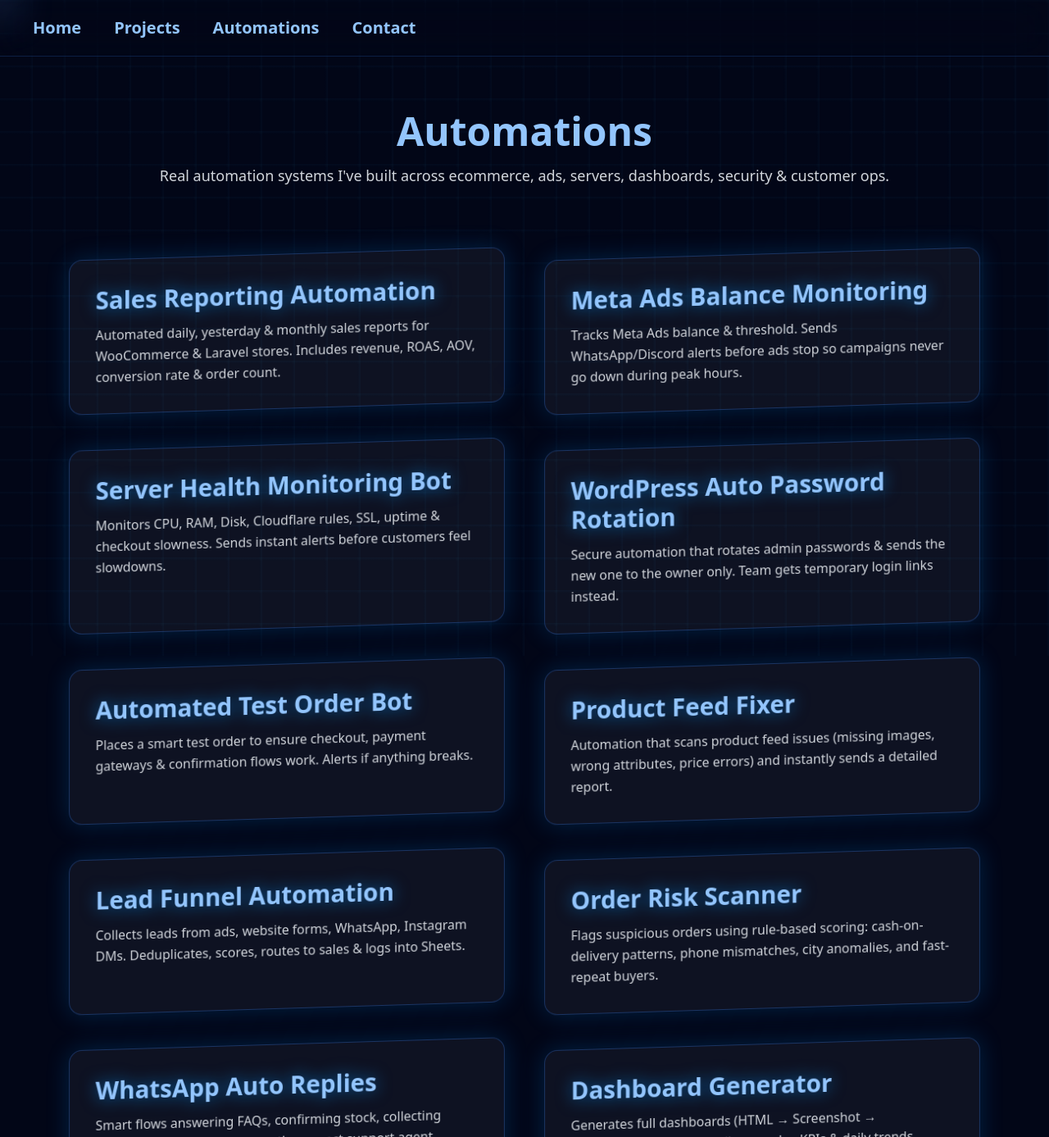
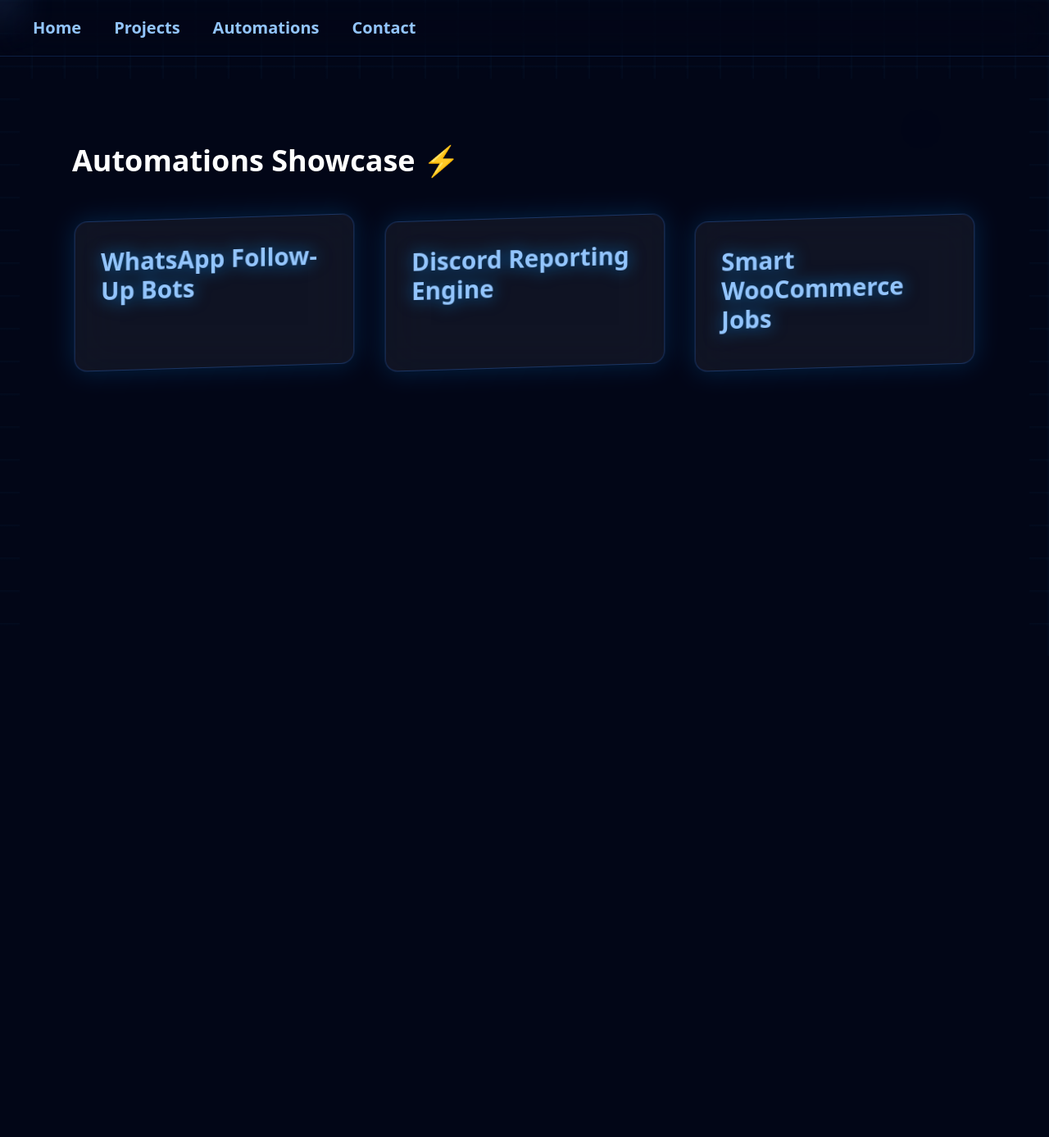
Before and after one commit to mina20032/mina-automation, a Next.js app: page /automations in a window 1280 px wide. Shown: the top 1387 px of the page at 82% size. After the commit the page ends 896 px from the top, so only its background shows below. Built offline with nearby package versions, Linux system fonts and the light colour scheme.

Commit message:
Refactor AutomationsPage component structure

```diff
--- a/src/app/automations/page.tsx
+++ b/src/app/automations/page.tsx
@@ -1,100 +1,40 @@
-import TiltCard from "../../components/TiltCard";
-import { motion } from "framer-motion";
+"use client";
+
+import PageTransition from "@/components/PageTransition";
+import TiltCard from "@/components/TiltCard";
+import Particles from "@/components/Particles";
 
 export default function AutomationsPage() {
   return (
-    <div className="max-w-6xl mx-auto pt-10 pb-32">
+    <PageTransition>
+      <div className="relative min-h-screen bg-[#020617] text-white">
 
-      {/* عنوان الصفحة */}
-      <motion.h1
-        initial={{ opacity: 0, y: 20, filter: "blur(10px)" }}
-        animate={{ opacity: 1, y: 0, filter: "blur(0px)" }}
-        transition={{ duration: 0.6 }}
-        className="text-5xl font-bold text-center text-blue-300 drop-shadow-[0_0_25px_rgba(0,150,255,0.6)]"
-      >
-        Automations
-      </motion.h1>
+        <Particles />
 
-      <p className="text-center mt-4 text-gray-300 text-lg px-4">
-        Real automation systems I've built across ecommerce, ads, servers, dashboards, security & customer ops.
-      </p>
+        <div className="max-w-6xl mx-auto py-20 px-6 relative z-10">
+          <h1 className="text-4xl font-extrabold mb-12">
+            Automations Showcase ⚡
+          </h1>
 
-      {/* Grid of Automations */}
-      <div className="grid md:grid-cols-2 gap-10 mt-20 px-4">
-
-        {/* #1 */}
+          <div className="grid grid-cols-1 md:grid-cols-2 lg:grid-cols-3 gap-8">
             <TiltCard
-          title="Sales Reporting Automation"
-          desc="Automated daily, yesterday & monthly sales reports for WooCommerce & Laravel stores. Includes revenue, ROAS, AOV, conversion rate & order count."
+              title="WhatsApp Follow-Up Bots"
+              description="Automated WhatsApp flows: COD confirmation, wrong-number detection, abandoned cart recovery."
             />
 
-        {/* #2 */}
             <TiltCard
-          title="Meta Ads Balance Monitoring"
-          desc="Tracks Meta Ads balance & threshold. Sends WhatsApp/Discord alerts before ads stop so campaigns never go down during peak hours."
+              title="Discord Reporting Engine"
+              description="Daily sales reports, ROAS dashboards, returns, cancellations & ads performance summaries."
             />
 
-        {/* #3 */}
             <TiltCard
-          title="Server Health Monitoring Bot"
-          desc="Monitors CPU, RAM, Disk, Cloudflare rules, SSL, uptime & checkout slowness. Sends instant alerts before customers feel slowdowns."
+              title="Smart WooCommerce Jobs"
+              description="Auto stock-sync, smart shipping calculator, order tagging, funnel tracking & customer insights."
             />
-
-        {/* #4 */}
-        <TiltCard
-          title="WordPress Auto Password Rotation"
-          desc="Secure automation that rotates admin passwords & sends the new one to the owner only. Team gets temporary login links instead."
-        />
-
-        {/* #5 */}
-        <TiltCard
-          title="Automated Test Order Bot"
-          desc="Places a smart test order to ensure checkout, payment gateways & confirmation flows work. Alerts if anything breaks."
-        />
-
-        {/* #6 */}
-        <TiltCard
-          title="Product Feed Fixer"
-          desc="Automation that scans product feed issues (missing images, wrong attributes, price errors) and instantly sends a detailed report."
-        />
-
-        {/* #7 */}
-        <TiltCard
-          title="Lead Funnel Automation"
-          desc="Collects leads from ads, website forms, WhatsApp, Instagram DMs. Deduplicates, scores, routes to sales & logs into Sheets."
-        />
-
-        {/* #8 */}
-        <TiltCard
-          title="Order Risk Scanner"
-          desc="Flags suspicious orders using rule-based scoring: cash-on-delivery patterns, phone mismatches, city anomalies, and fast-repeat buyers."
-        />
-
-        {/* #9 */}
-        <TiltCard
-          title="WhatsApp Auto Replies"
-          desc="Smart flows answering FAQs, confirming stock, collecting customer info, and routing to the correct support agent."
-        />
-
-        {/* #10 */}
-        <TiltCard
-          title="Dashboard Generator"
-          desc="Generates full dashboards (HTML → Screenshot → Discord/WhatsApp) including graphs, KPIs & daily trends."
-        />
-
-        {/* #11 */}
-        <TiltCard
-          title="Meta Ads ROAS Merge"
-          desc="Merges Meta Ads spend + WooCommerce revenue to calculate real ROAS automatically every day without manual effort."
-        />
-
-        {/* #12 */}
-        <TiltCard
-          title="Cloudflare Firewall Watcher"
-          desc="Watches blocked URLs, good customers flagged as bots, challenge pages, and warns when checkout is mistakenly blocked."
-        />
+          </div>
+        </div>
 
       </div>
-    </div>
+    </PageTransition>
   );
 }
```
Lines whose indentation alone changed are shown as unchanged.
